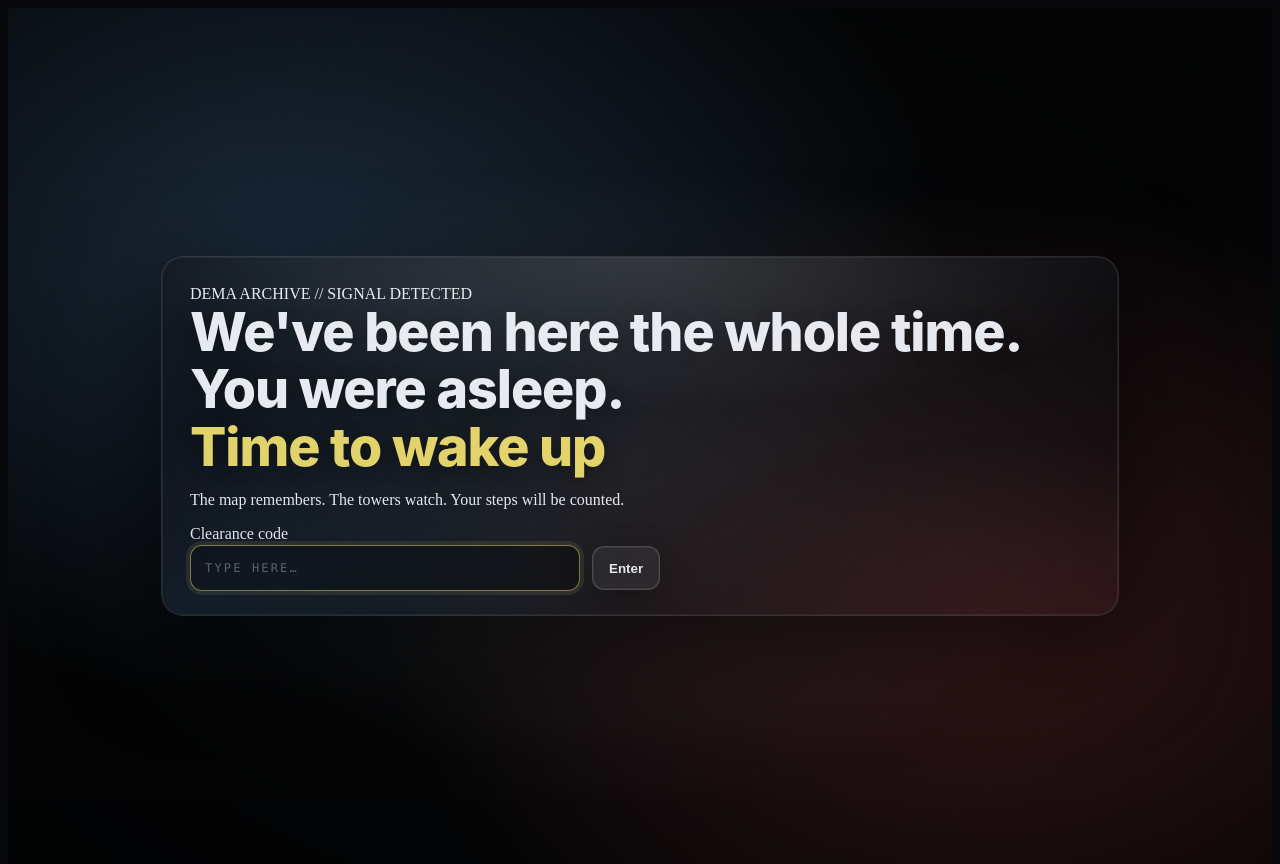
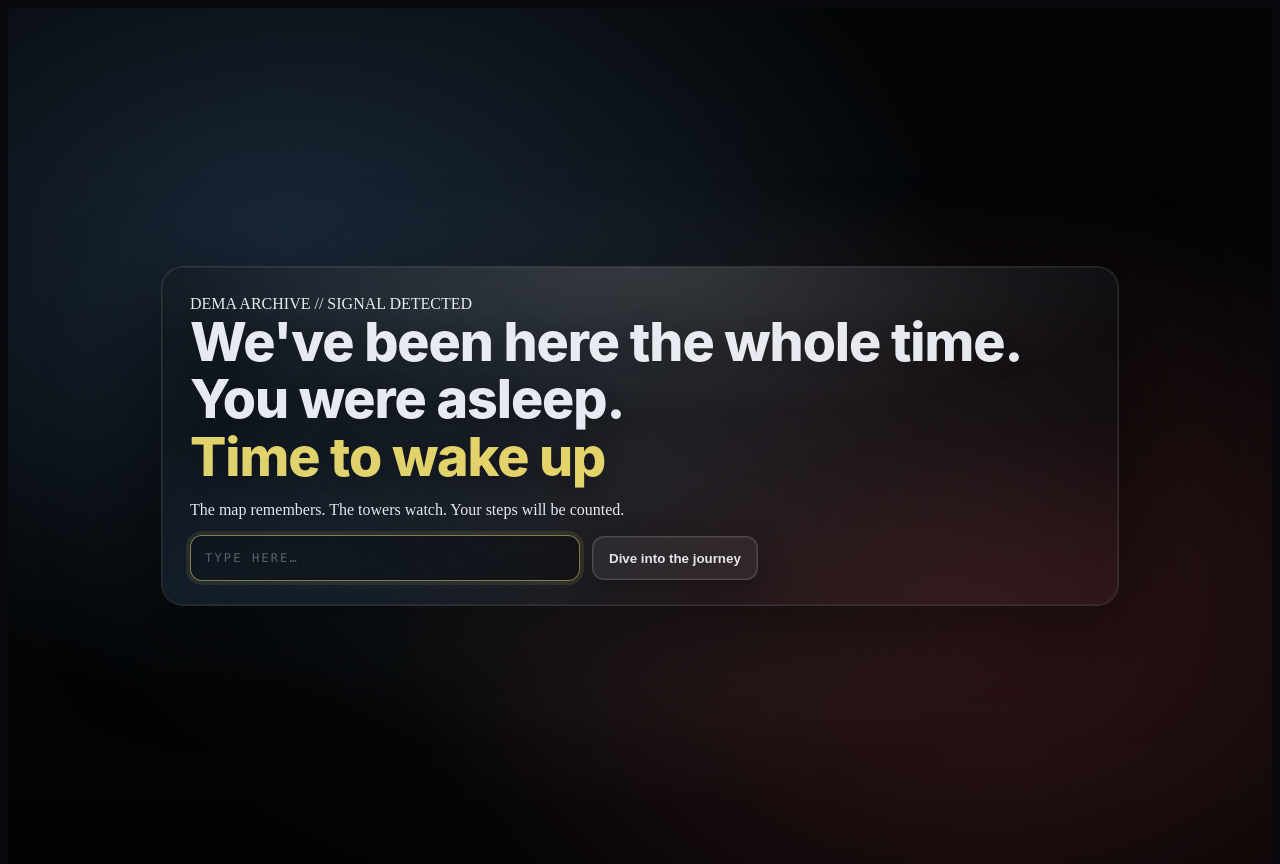
Before and after one commit to 12123google/oneinhalf-site, a React (Vite) app: page /gate in a window 1280 px wide. Built offline with nearby package versions, Linux system fonts and the light colour scheme.

Commit message:
Refactor Gate form by removing label and changing button text
Removed the clearance code label and updated button text.

```diff
--- a/src/pages/Gate/Gate.jsx
+++ b/src/pages/Gate/Gate.jsx
@@ -49,10 +49,6 @@ export default function Gate() {
         </p>
 
         <form className="gateForm" onSubmit={onSubmit}>
-          <label className="gateLabel" htmlFor="code">
-            Clearance code
-          </label>
-
           <div className="gateRow">
             <input
               id="code"
@@ -69,7 +65,7 @@ export default function Gate() {
             />
 
             <button className="gateBtn" type="submit">
-              Enter
+              Dive into the journey
             </button>
           </div>
 
```
